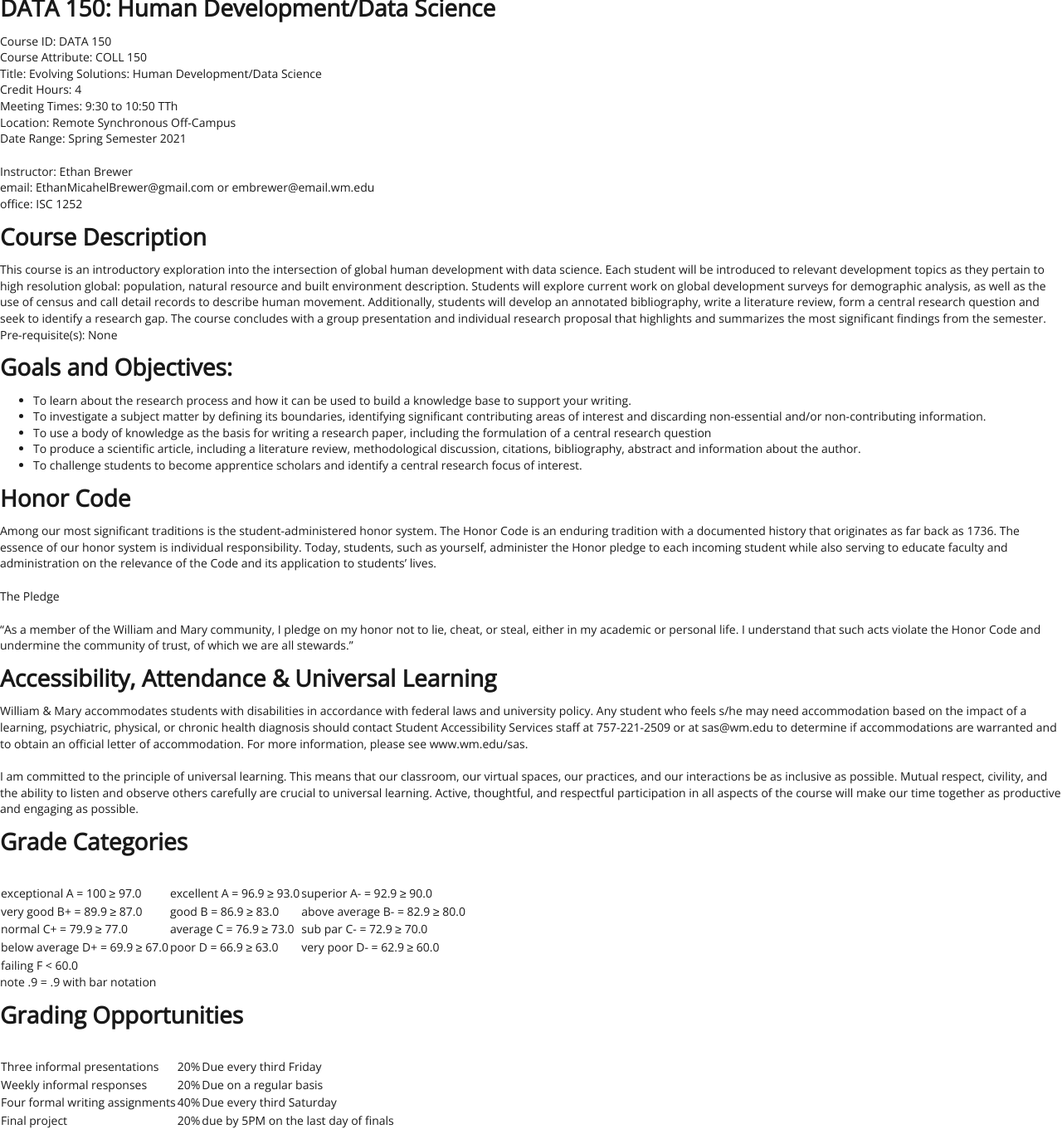
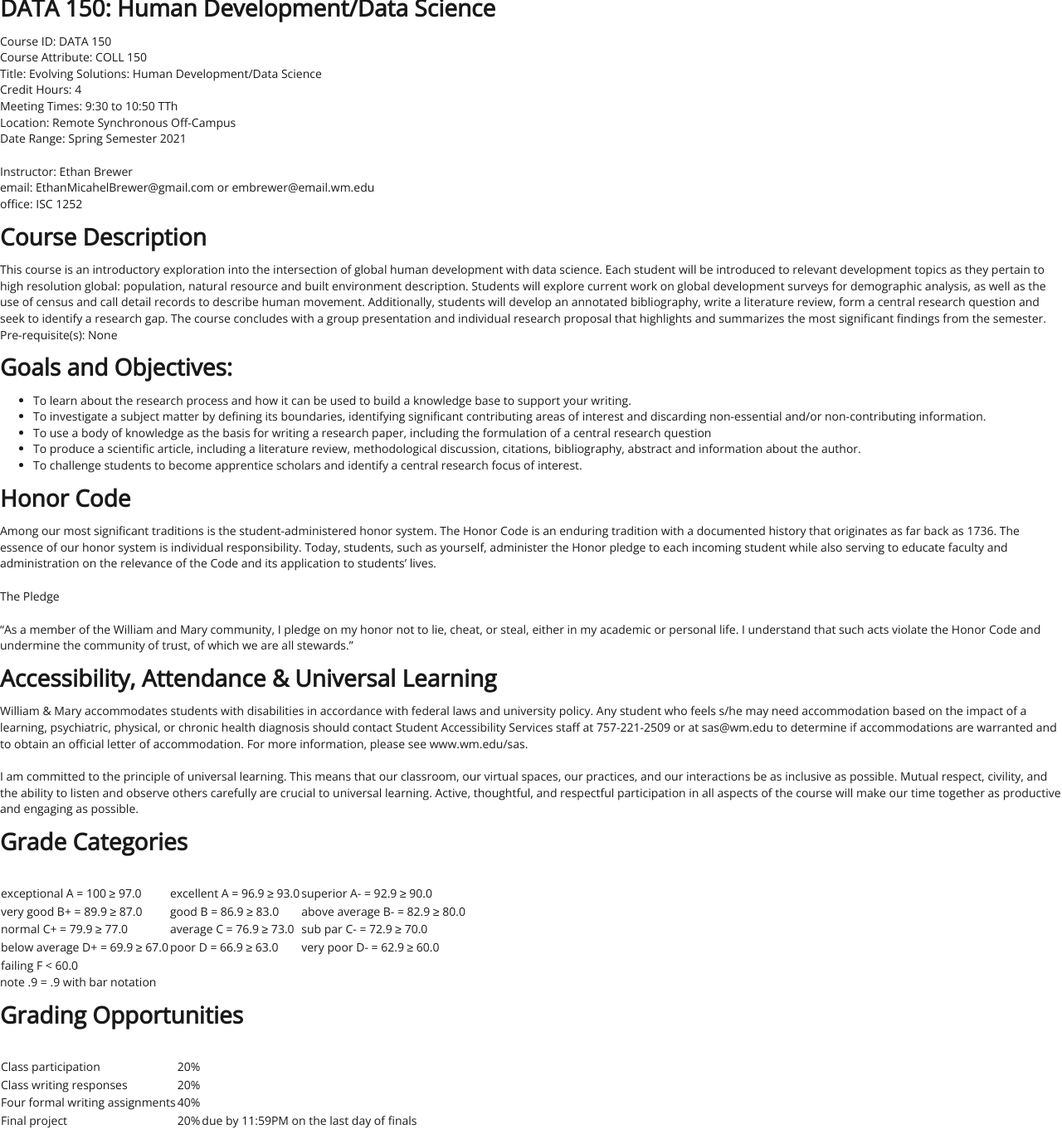
Before and after one commit to EMBrewer/dat150, a Jekyll site: the page built from _posts/2021-09-17-syllabus.md, in a window 1280 px wide. Shown: the whole page at 83% size. Built offline with Jekyll 4.4.1, drawn with Linux system fonts in a browser that asks for light colours; our own code applies the rules of GitHub Pages for plain Markdown files.

Commit message:
Update 2021-09-17-syllabus.md

```diff
--- a/_posts/2021-09-17-syllabus.md
+++ b/_posts/2021-09-17-syllabus.md
@@ -52,7 +52,7 @@ note .9 = .9 with bar notation
 
 |    |    |    |
 | --- | --- | --- |
-| Three informal presentations | 20% | Due every third Friday |
-| Weekly informal responses | 20% | Due on a regular basis |
-| Four formal writing assignments | 40% | Due every third Saturday |
-| Final project | 20% | due by 5PM on the last day of finals |
+| Class participation | 20% |
+| Class writing responses | 20% |
+| Four formal writing assignments | 40% |
+| Final project | 20% | due by 11:59PM on the last day of finals |
```
